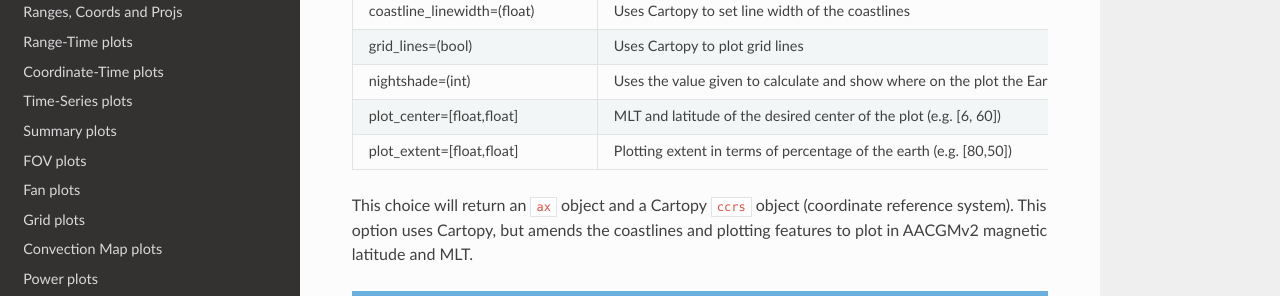
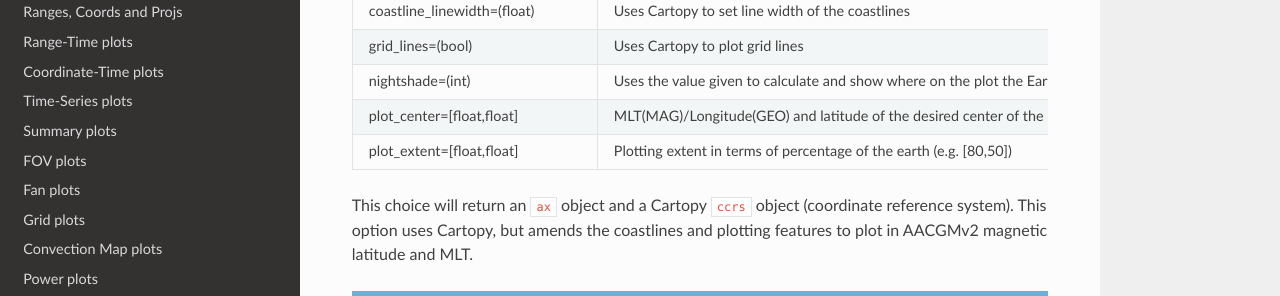
Before and after one commit to SuperDARN/pydarn, an MkDocs documentation site: the page built from docs/user/axis.md, in a window 1280 px wide and 900 px high, scrolled down 2960 px. Shown: the part 151-447 px from the top of the window. Built offline with MkDocs 1.6.1, drawn with Linux system fonts in a browser that asks for light colours; nearby versions of some CDN libraries.

Commit message:
amend docs

```diff
--- a/docs/user/axis.md
+++ b/docs/user/axis.md
@@ -83,7 +83,7 @@ plt.show()
 | coastline_linewidth=(float)    | Uses Cartopy to set line width of the coastlines                                     |
 | grid_lines=(bool)              | Uses Cartopy to plot grid lines                                                      |
 | nightshade=(int)               | Uses the value given to calculate and show where on the plot the Earth is in shadow  |
-| plot_center=[float,float]      | MLT and latitude of the desired center of the plot (e.g. [6, 60])            |
+| plot_center=[float,float]      | MLT(MAG)/Longitude(GEO) and latitude of the desired center of the plot (e.g. [6, 60])            |
 | plot_extent=[float,float]      | Plotting extent in terms of percentage of the earth (e.g. [80,50])                   |
 
 This choice will return an `ax` object and a Cartopy `ccrs` object (coordinate reference system).
```
